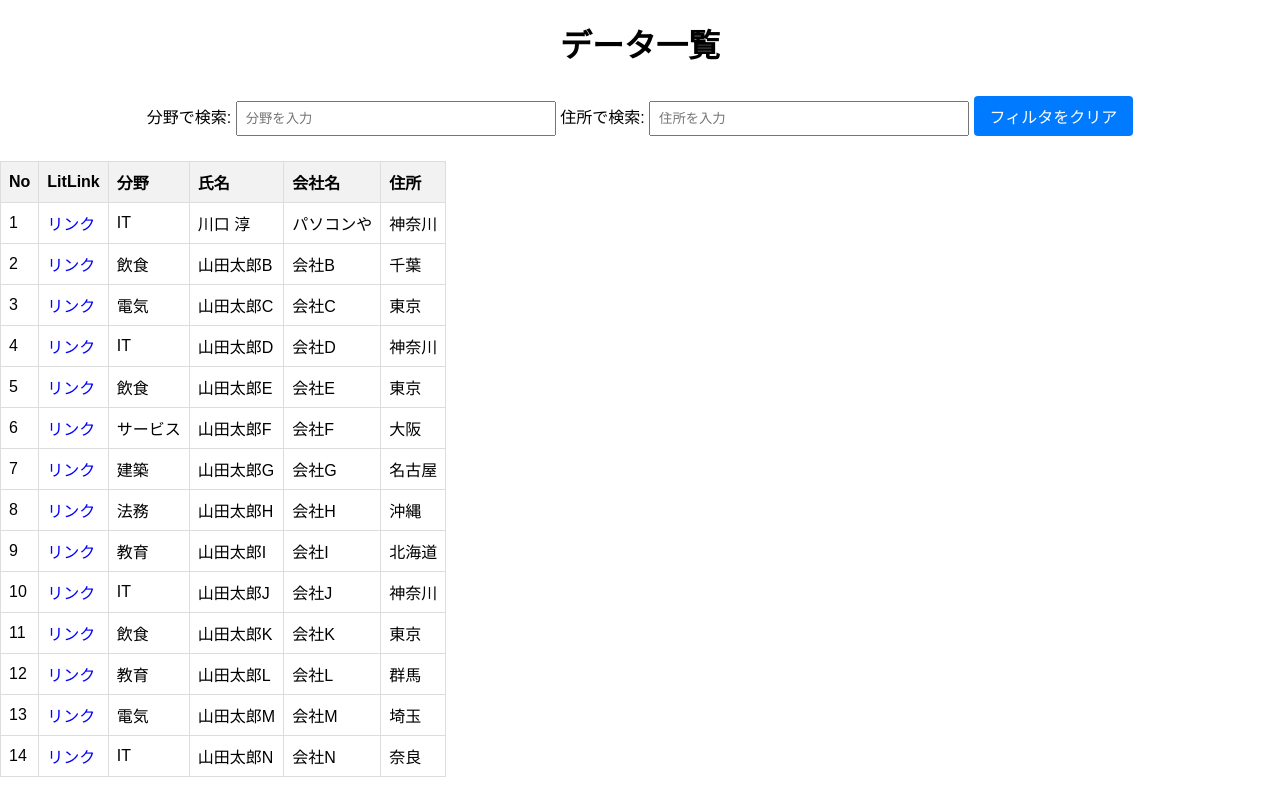
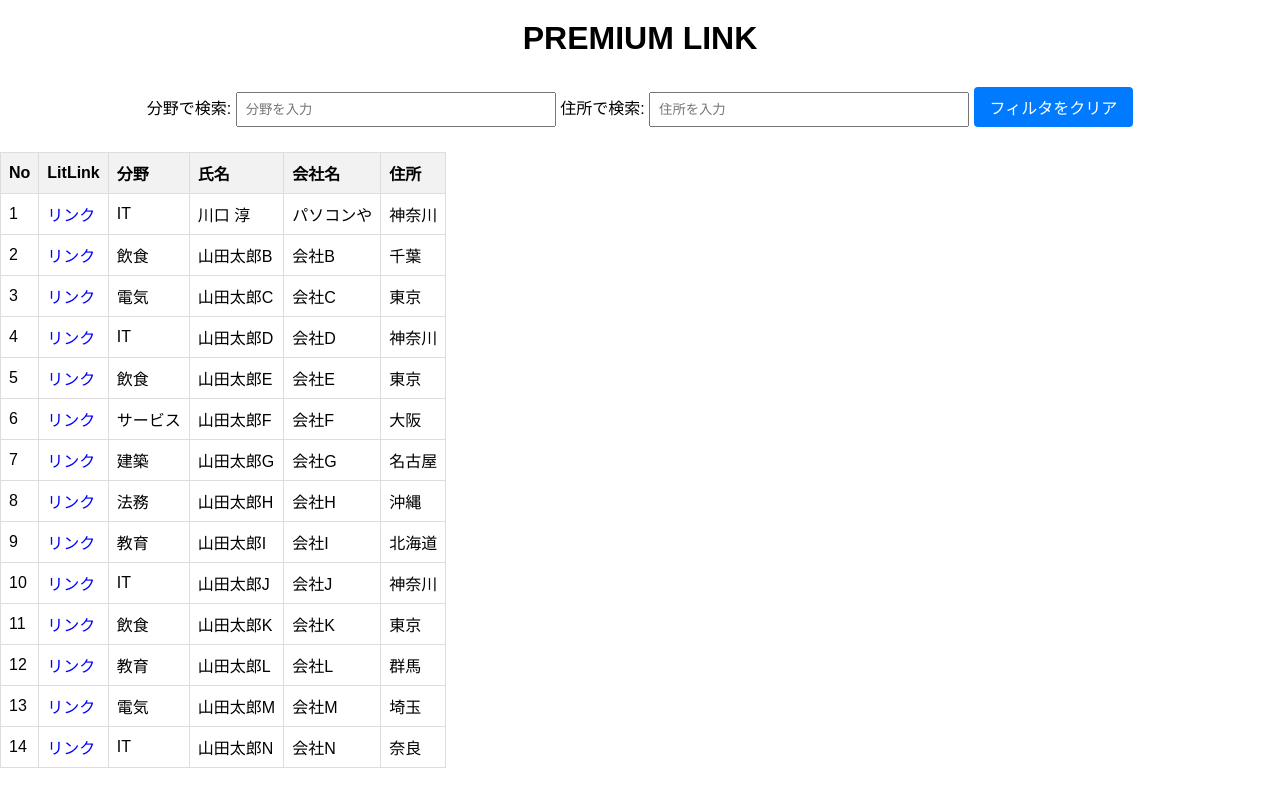
Before and after one commit to pasokonya/pasokonya, a plain HTML site: page index.html in a window 1280 px wide. Drawn offline with nearby package versions, Linux system fonts and the light colour scheme.

Commit message:
Add files via upload

```diff
--- a/index.html
+++ b/index.html
@@ -3,7 +3,7 @@
 <head>
     <meta charset="UTF-8">
     <meta name="viewport" content="width=device-width, initial-scale=1.0">
-    <title>データ表示</title>
+    <title>PREMIUM LINK by パソコンや</title>
     <style>
         body {
             font-family: Arial, sans-serif;
@@ -80,7 +80,7 @@
     </style>
 </head>
 <body>
-    <h1>データ一覧</h1>
+    <h1>PREMIUM LINK</h1>
     <div id="filter-container">
         <label for="field-filter">分野で検索:</label>
         <input type="text" id="field-filter" class="filter-input" placeholder="分野を入力">
```
